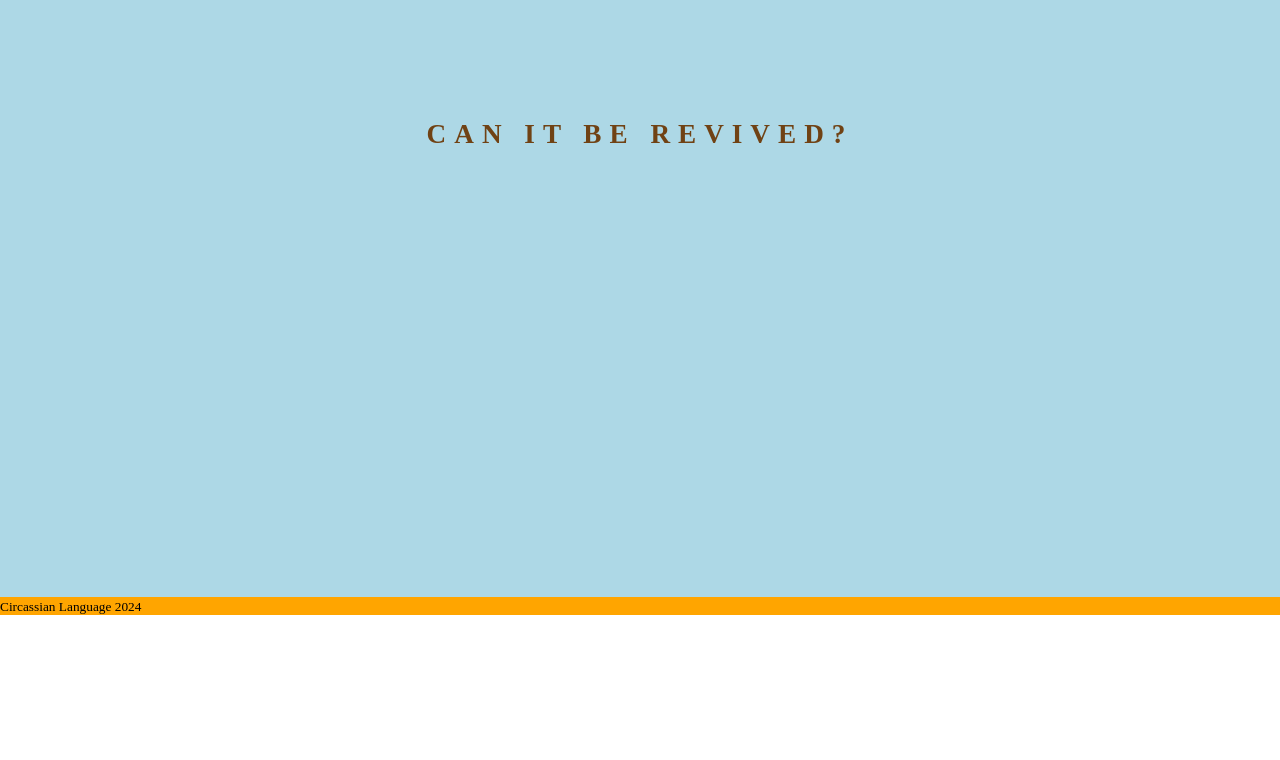
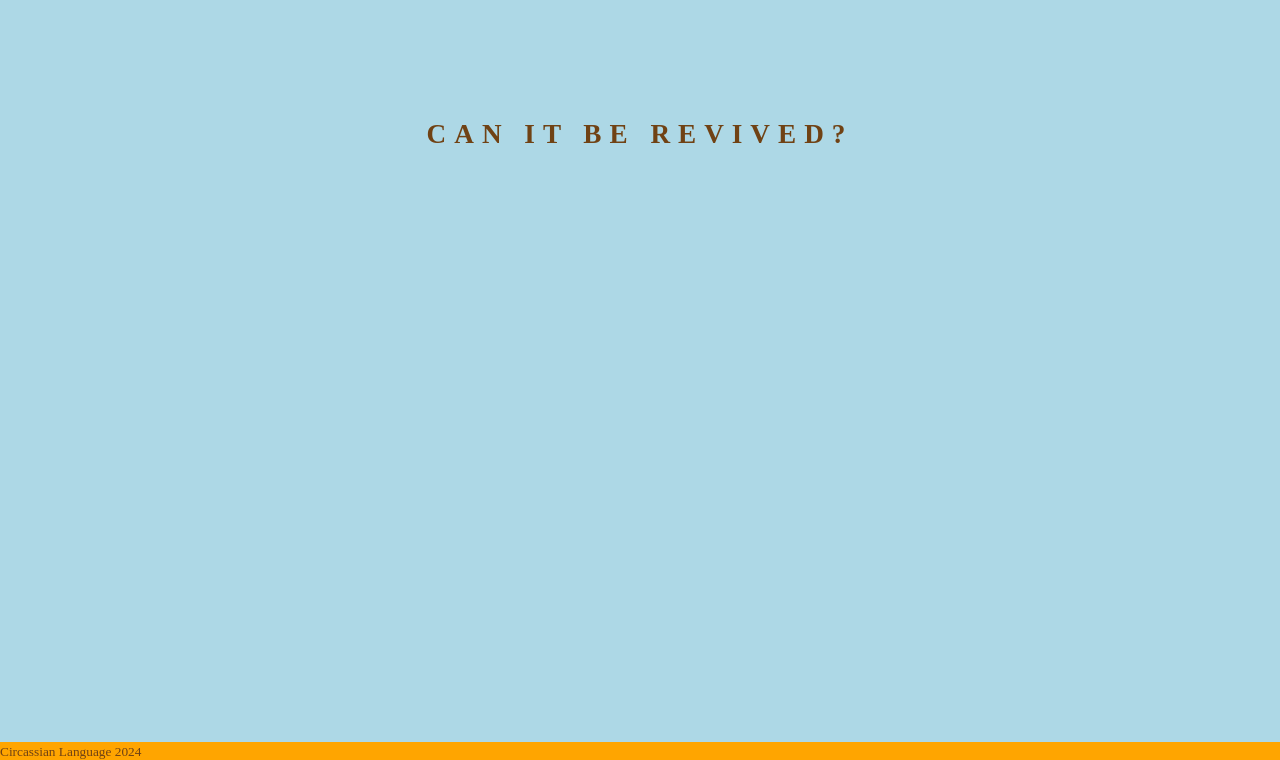
Before and after one commit to kkumyk/circassian-language, a plain HTML site: page index.html in a window 1280 px wide. Shown: the part 40-800 px from the top of the page. Drawn offline with Linux system fonts and the light colour scheme.

Commit message:
style: push footer down using flex styles

```diff
--- a/assets/css/template.css
+++ b/assets/css/template.css
@@ -1,15 +1,32 @@
+/* Wildcard selector to override default styles added by the browser */
 *{
     margin:0;
     padding:0;
     box-sizing: border-box;
 }
 
+
+/* General styles */
+
+body {
+    min-height: 100vh;
+    display: flex;
+    flex-direction: column;
+    /* Generic project styles */
+    color: #704214;
+}
+
+
+/* Header */
 header {
     background-color: lightcoral;
 }
 
 main {
     background-color: lightblue;
+    /* make main element to take up any surplus space to push footer down;
+    the main content should not shrink when the screen is too small to show it all */
+    flex: 1 0 auto;
 }
 
 footer {
```
